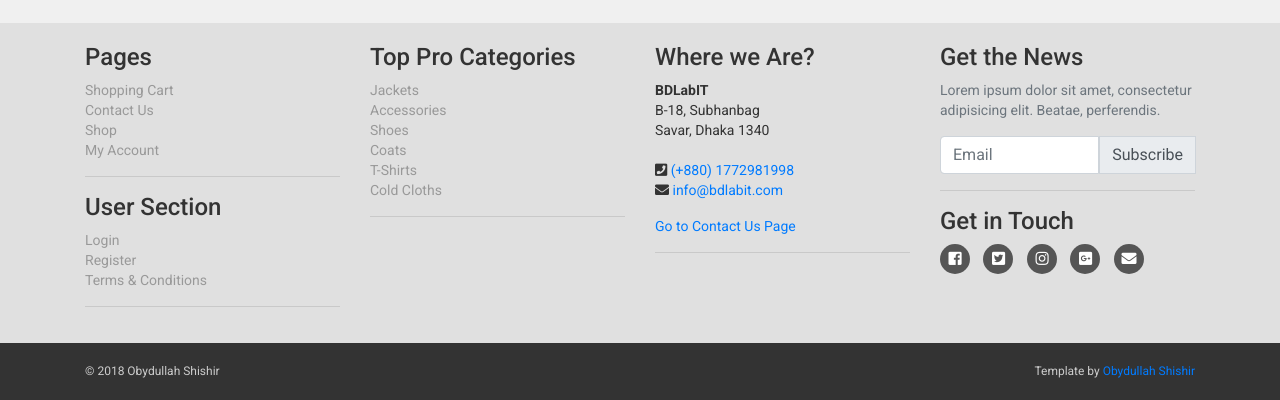
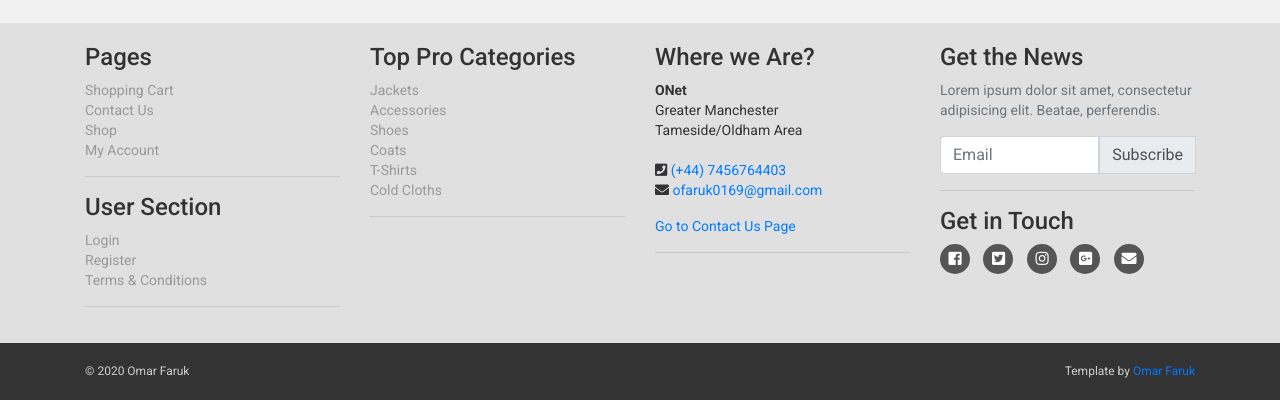
Before and after one commit to ofaruk0169/hadouken_ecommerce, a PHP site: page /ecommerce/cart.php in a window 1280 px wide. Shown: the part 1235-1635 px from the top of the page. Run offline with PHP 8.4, Linux system fonts and the light colour scheme; data comes from the database, SQL or seed files in the repository; data that the repository does not hold is empty; some libraries are stand-ins or nearby versions.

Commit message:
customer service section has been overhauled

```diff
--- a/assets/css/main.css
+++ b/assets/css/main.css
@@ -11,6 +11,7 @@
   background-color: #f0f0f0;
   overflow-x: hidden;
 }
+
 
 
 /* Top Navbar Styles */
--- a/customer/assets/css/main.css
+++ b/customer/assets/css/main.css
@@ -23,7 +23,7 @@
 }
 
 #top .offer{
-  color: #fff;
+  color: #eea47fff;
 }
 
 #top .offer .btn{
@@ -256,7 +256,7 @@
 
 #copyright{
   background-color: #333;
-  color: #ccc;
+  color: #eea47fff;
   padding: 20px 0;
   font-size: 12px;
 }
--- a/customer/includes/header.php
+++ b/customer/includes/header.php
@@ -35,7 +35,7 @@
 
 
 
-    <title>eCommerce Store</title>
+    <title>Hadouken! Online FGC store</title>
   </head>
   <body>
 
--- a/customer/my_account.php
+++ b/customer/my_account.php
@@ -7,7 +7,7 @@
 ?>
 
 <nav class="navbar navbar-expand-lg navbar-light bg-light sticky-top" id="navbar">
-	<a class="navbar-brand home" href="#">Navbar</a>
+	<a class="navbar-brand home" href="#">Hadouken</a>
 	<button class="navbar-toggler" type="button" data-toggle="collapse" data-target="#navbarSupportedContent" aria-controls="navbarSupportedContent" aria-expanded="false" aria-label="Toggle navigation">
 	<span class="navbar-toggler-icon"></span>
 	</button>
--- a/includes/footer.php
+++ b/includes/footer.php
@@ -41,11 +41,11 @@
 					<div class="col-sm-6 col-md-3">
 						<h4>Where we Are?</h4>
 						<address>
-		          <strong>BDLabIT</strong><br>
-		          B-18, Subhanbag<br>
-		          Savar, Dhaka 1340<br><br>
-		          <i class="fas fa-phone-square"></i><span class="sr-only">Telephone:</span> <a href="tel:+8801772981998">(+880) 1772981998</a><br>
-		          <i class="fas fa-envelope"></i><span class="sr-only">Mail:</span> <a href="mailto:info@bdlabit.com">info@bdlabit.com</a>
+		          <strong>ONet</strong><br>
+		          Greater Manchester<br>
+		          Tameside/Oldham Area<br><br>
+		          <i class="fas fa-phone-square"></i><span class="sr-only">Telephone:</span> <a href="tel:+8801772981998">(+44) 7456764403</a><br>
+		          <i class="fas fa-envelope"></i><span class="sr-only">Mail:</span> <a href="mailto:info@bdlabit.com">ofaruk0169@gmail.com</a>
 		        </address>
 		        <a href="contact.php">Go to Contact Us Page</a>
 						<hr class="hidden-md-down hidden-lg-down">
@@ -82,10 +82,10 @@
 			<div class="container text-center">
 				<div class="row">
 					<div class="col-md-6">
-						<p class="text-lg-left">&copy; 2018 Obydullah Shishir</p>
+						<p class="text-lg-left">&copy; 2020 Omar Faruk</p>
 					</div>
 					<div class="col-md-6">
-						<p class="text-lg-right">Template by <a href="http://www.obydullahshishir.com">Obydullah Shishir</a></p>
+						<p class="text-lg-right">Template by <a href="https://github.com/ofaruk0169">Omar Faruk</a></p>
 					</div>
 				</div>
 			</div>
```
Also changed, not shown: admin_area/services_images/Coupons.jpg (added).
